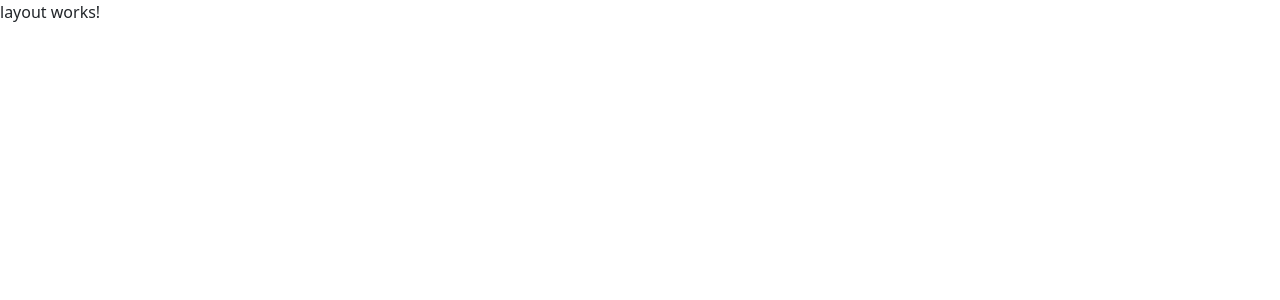
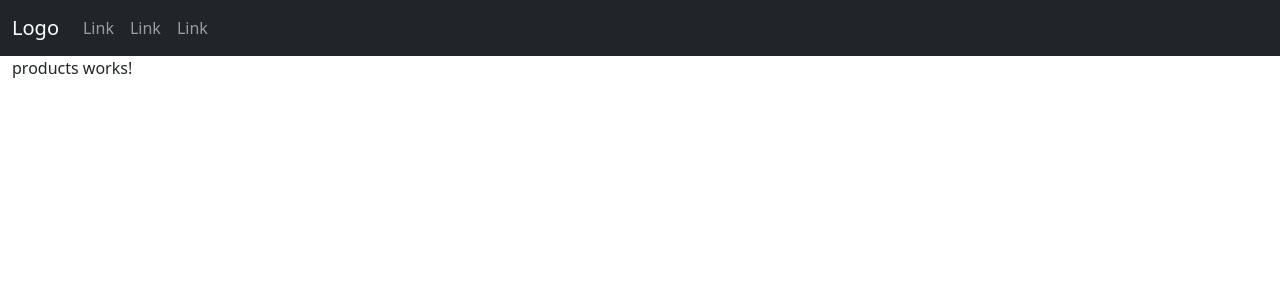
Before and after one commit to ken0901/Admin-App, an Angular app: page /products in a window 1280 px wide. Shown: the top 300 px of the page. Built offline with nearby package versions, Linux system fonts and the light colour scheme.

Commit message:
Layout - nav bar

```diff
--- a/src/app/pages/admin/layout/layout.component.html
+++ b/src/app/pages/admin/layout/layout.component.html
@@ -1 +1,24 @@
-<p>layout works!</p>
+<nav class="navbar navbar-expand-sm bg-dark navbar-dark">
+    <div class="container-fluid">
+      <a class="navbar-brand" href="#">Logo</a>
+      <button class="navbar-toggler" type="button" data-bs-toggle="collapse" data-bs-target="#collapsibleNavbar">
+        <span class="navbar-toggler-icon"></span>
+      </button>
+      <div class="collapse navbar-collapse" id="collapsibleNavbar">
+        <ul class="navbar-nav">
+          <li class="nav-item">
+            <a class="nav-link" href="#">Link</a>
+          </li>
+          <li class="nav-item">
+            <a class="nav-link" href="#">Link</a>
+          </li>
+          <li class="nav-item">
+            <a class="nav-link" href="#">Link</a>
+          </li>
+        </ul>
+      </div>
+    </div>
+</nav>
+<div class="container-fluid">
+    <router-outlet></router-outlet>
+</div>
--- a/src/app/pages/admin/layout/layout.component.ts
+++ b/src/app/pages/admin/layout/layout.component.ts
@@ -1,9 +1,10 @@
 import { Component } from '@angular/core';
+import { RouterOutlet } from '@angular/router';
 
 @Component({
   selector: 'app-layout',
   standalone: true,
-  imports: [],
+  imports: [RouterOutlet],
   templateUrl: './layout.component.html',
   styleUrl: './layout.component.css'
 })
```
